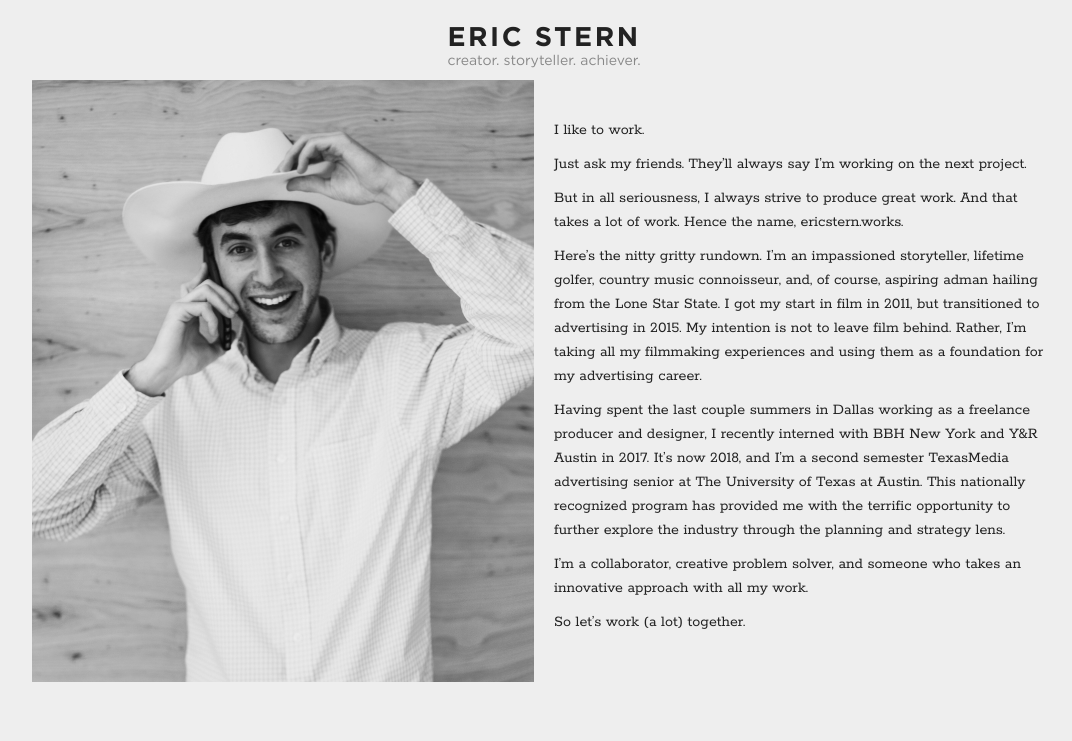
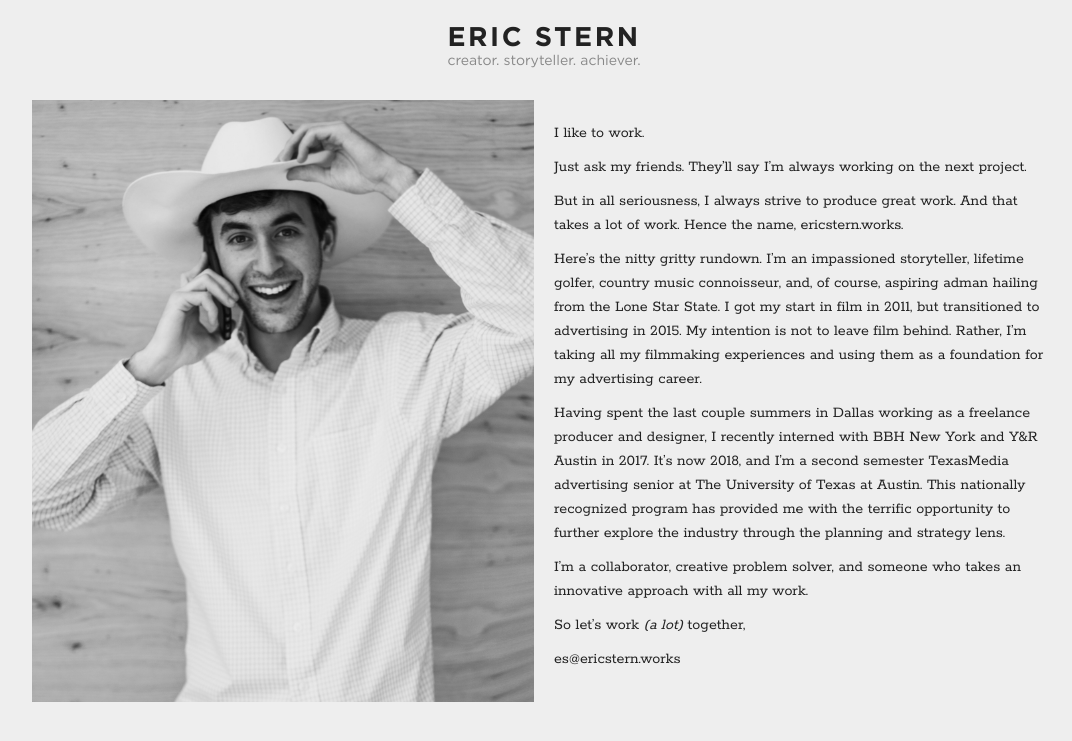
Before and after one commit to heidarianw/EricStern, a Jekyll site: the page built from about.markdown, in a window 1280 px wide. Shown: the top 741 px of the page, without its empty margins (96-1168 px from the left). Built offline with Jekyll 4.4.1, drawn with Linux system fonts in a browser that asks for light colours; nearby versions of some CDN libraries; some web fonts are replaced.

Commit message:
updating about

```diff
--- a/_layouts/about.html
+++ b/_layouts/about.html
@@ -11,7 +11,7 @@ class: page
     </figure>
 
     <div class="bio grid-one-half">
-      {{ content }}
+      {{ content | markdownify }}
     </div>
 
   </div>
--- a/_sass/_pages.scss
+++ b/_sass/_pages.scss
@@ -122,12 +122,15 @@
 }
 
 	&.about {
-    margin-top: $gutter * 3;
+    margin-top: $gutter * 5;
+    overflow: hidden;
+
 
     .container {
       max-width: 1024px;
       width: $full;
-      margin-top: $gutter;
+      overflow: hidden;
+      max-height: calc(100vh - #{$gutter * 5});
 
     .page-heading {
       font-family: $heading-font-stack;
--- a/about.markdown
+++ b/about.markdown
@@ -9,7 +9,7 @@ layout: about
 
 I like to work.
 
-Just ask my friends. They’ll always say I’m working on the next project.
+Just ask my friends. They’ll say I’m always working on the next project.
 
 But in all seriousness, I always strive to produce great work. And that takes a lot of work. Hence the name, ericstern.works.
 
@@ -19,4 +19,6 @@ Having spent the last couple summers in Dallas working as a freelance producer a
 
 I’m a collaborator, creative problem solver, and someone who takes an innovative approach with all my work.
 
-So let’s work (a lot) together.
+So let’s work *(a lot)* together,
+
+es@ericstern.works
```
Also changed, not shown: _uploads/eric.jpg, assets/icons/favicon.png, 1 other file.
